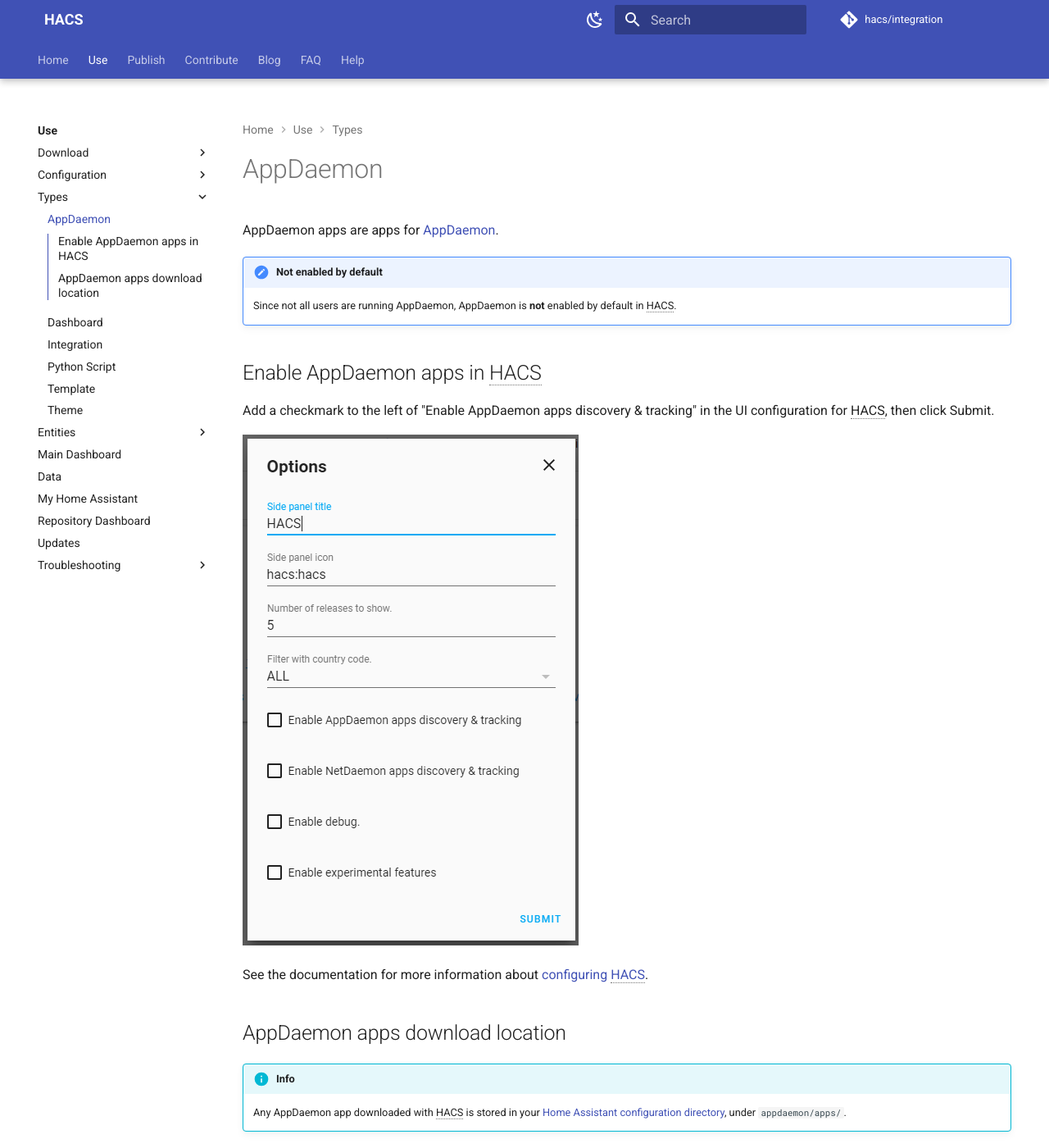
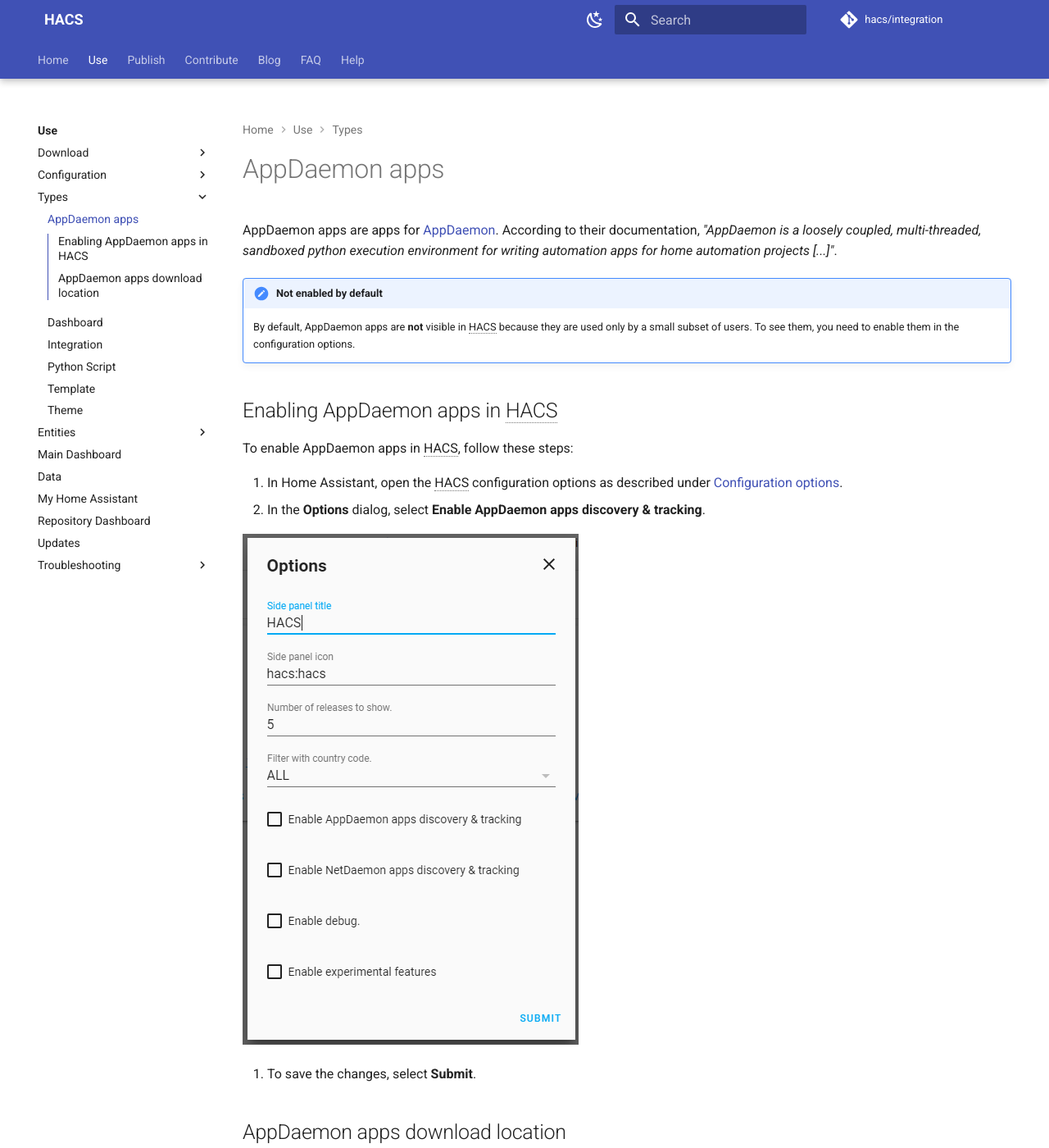
Before and after one commit to hacs/documentation, an MkDocs documentation site: the page built from source/docs/use/type/appdaemon.md, in a window 1280 px wide and 1400 px high. Shown: the whole window at 82% size. Built offline with MkDocs 1.6.1 and Material for MkDocs 9.7.7, drawn with Linux system fonts in a browser that asks for light colours; plug-ins that fetch from the network failed and are left out; comment, search, counter and statistics services are not loaded.

Commit message:
Type AppDaemon: rephrase

```diff
--- a/source/docs/use/type/appdaemon.md
+++ b/source/docs/use/type/appdaemon.md
@@ -1,25 +1,27 @@
 ---
-title: AppDaemon
+title: AppDaemon apps
 ---
 
-AppDaemon apps are apps for [AppDaemon](https://appdaemon.readthedocs.io/en/stable/).
+AppDaemon apps are apps for [AppDaemon](https://appdaemon.readthedocs.io/en/stable/). According to their documentation, *"AppDaemon is a loosely coupled, multi-threaded, sandboxed python execution environment for writing automation apps for home automation projects [...]"*.
 
 !!! abscract "Not enabled by default"
-    Since not all users are running AppDaemon, AppDaemon is **not** enabled by default in HACS.
+    By default, AppDaemon apps are **not** visible in HACS because they are used only by a small subset of users. To see them, you need to enable them in the configuration options.
 
 
-## Enable AppDaemon apps in HACS
+## Enabling AppDaemon apps in HACS
 
-Add a checkmark to the left of "Enable AppDaemon apps discovery & tracking" in the UI configuration for HACS, then click Submit.
+To enable AppDaemon apps in HACS, follow these steps:
+
+1. In Home Assistant, open the HACS configuration options as described under [Configuration options](/docs/use/configuration/options.md).
+2. In the **Options** dialog, select **Enable AppDaemon apps discovery & tracking**.
 
 ![configuration](/assets/images/options_flow/option3.png)
 
-See the documentation for more information about [configuring HACS](/docs/use/configuration/basic.md).
+3. To save the changes, select **Submit**.
 
 ## AppDaemon apps download location
 
-!!! info
-    Any AppDaemon app downloaded with HACS is stored in your [Home Assistant configuration directory](https://www.home-assistant.io/docs/configuration/#to-find-the-configuration-directory), under  `appdaemon/apps/`.
+Any AppDaemon app downloaded with HACS is stored in your [Home Assistant configuration directory](https://www.home-assistant.io/docs/configuration/#to-find-the-configuration-directory), under  `appdaemon/apps/`.
 
 ??? nerd-mode
 
```
